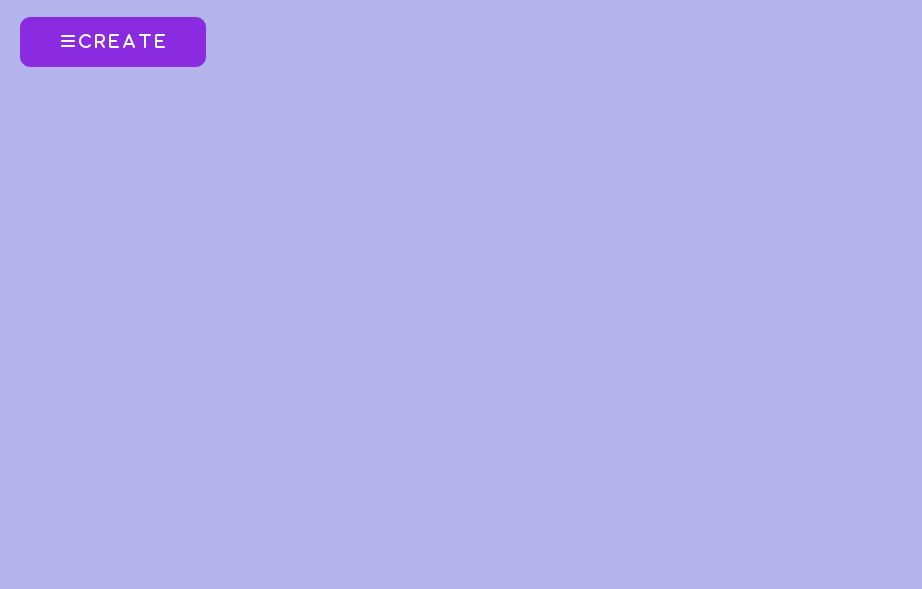
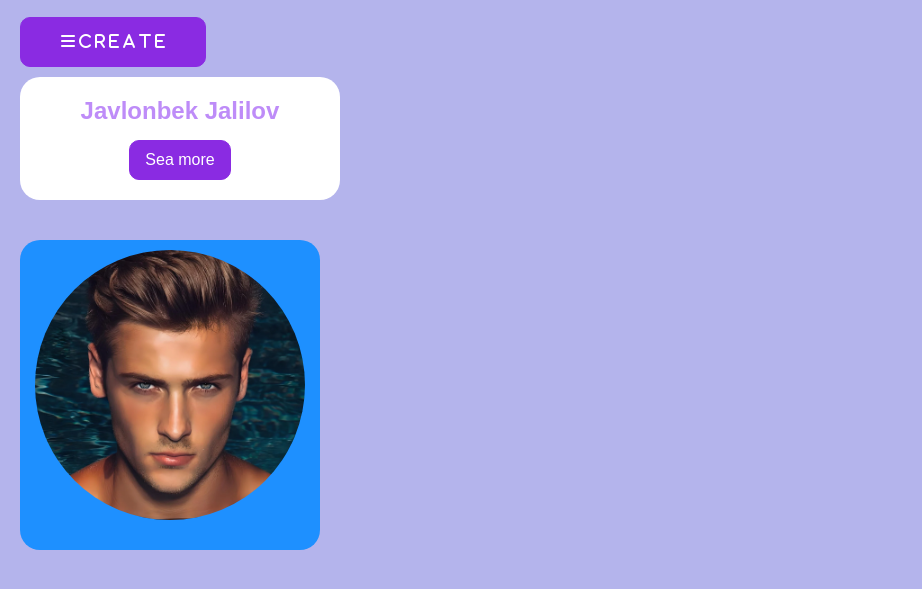
Before and after one commit to Javlon1221/event-and-bom, a plain HTML site: page html/page.html in a window 1280 px wide. Shown: the part 65-654 px from the top of the page, without its empty margins (0-922 px from the left). Drawn offline with Linux system fonts and the light colour scheme.

Commit message:
toshiriq joylash tirildi

```diff
--- a/app.js
+++ b/app.js
@@ -60,3 +60,23 @@ const createTableDiv = document.querySelector(".create_table");
 toggleCreateTableBtn.addEventListener("click", function() {
     createTableDiv.classList.toggle("show");
 });
+
+//cardni ko'rish
+
+const card_btnEl = document.querySelector(".card_btn")
+
+const cardEl = document.querySelector(".cards")
+const resumeEl = document.querySelector(".resume")
+
+card_btnEl.addEventListener("click",(event)=>{
+    event.preventDefault();
+
+    const card_element = document.createElement("div")
+    card_element.innerHTML = `
+        <h2>Jalilov Javlonbek</h2>
+        <span>Developer</span>
+        <p>Lorem ipsum, dolor sit amet consectetur adipisicing.</p>
+    `
+    resumeEl.appendChild(card_element)
+
+})
--- a/html/page.html
+++ b/html/page.html
@@ -30,6 +30,23 @@
             </table>
         </div>
     </header>
+    <main class="container">
+        <section>
+            <div class="cards">
+                <h2>Javlonbek Jalilov</h2>
+
+                <button class="card_btn">Sea more</button>
+            </div>
+            <div class="resume">
+                <div class="resume_img">
+                    <img src="../img/aaaass.webp" alt="">
+                </div>
+                <div class="resume_text">
+
+                </div>
+            </div>
+        </section>
+    </main>
     <script src="../app.js"></script>
 </body>
 </html>
--- a/style.css
+++ b/style.css
@@ -8,6 +8,10 @@
 body{
 
     background-color: #b4b4ec;
+}
+img{
+    max-width: 100%;
+    max-height: 100%;
 }
 .container{
     max-width: 1324px;
@@ -121,3 +125,46 @@ button{
     display: block;
     opacity: 1;
 }
+
+.cards{
+    padding:20px;
+    border-radius:20px;
+    width: 320px;
+    background-color: #fff;
+    text-align: center;
+    color: #be8cf8;
+    text-align: center;
+}
+.cards h2{
+    margin-bottom: 15px;
+}
+.card_btn{
+    padding: 10px 15px;
+}
+
+.resume{
+    width: 300px;
+    padding: 10px;
+    background: dodgerblue;
+    text-align: center;
+    display: flex;
+    justify-content: center;
+    align-items: center;
+    flex-direction: column;
+    gap: 20px;
+    border-radius:20px;
+    margin-top: 40px;
+}
+.resume_img{
+    width: 270px;
+    height: 270px;
+    border-radius:50%;
+    overflow: hidden;
+}
+.resume_text {
+    display: flex;
+    justify-content: center;
+    align-items:center;
+    flex-direction: column;
+    gap: 10px;
+}
```
Also changed, not shown: img/aaaass.webp (added), img/man.jpeg (added).
